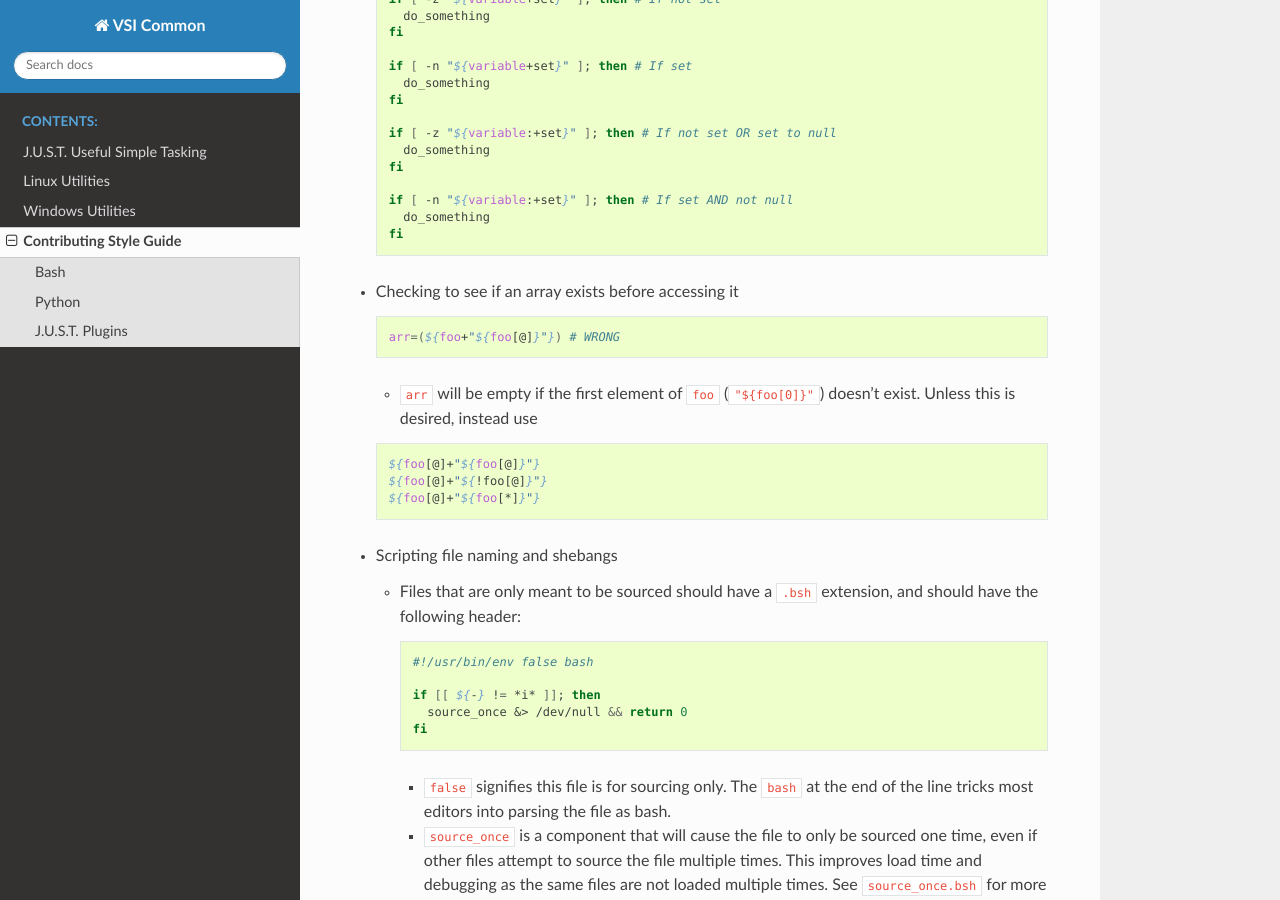
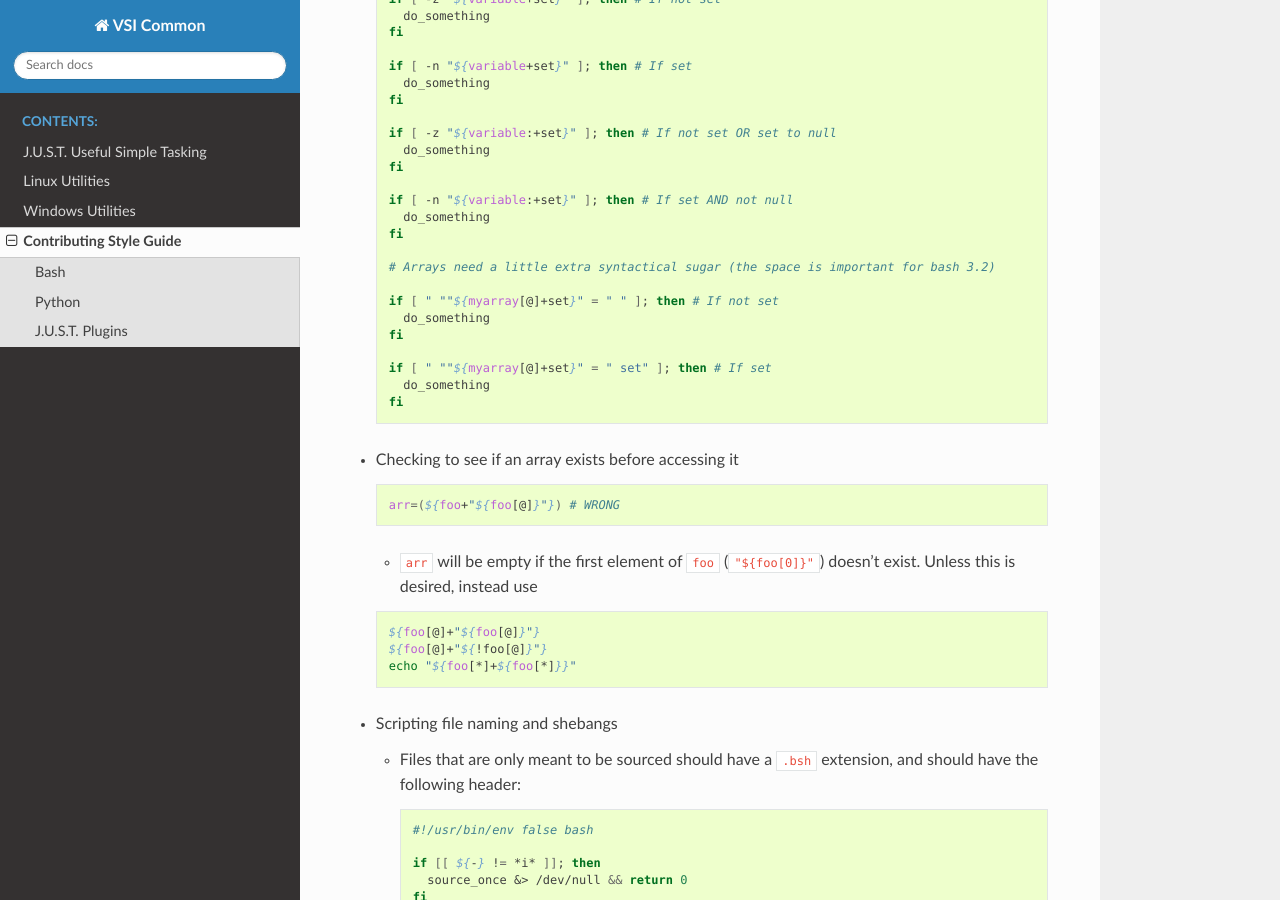
Before and after one commit to VisionSystemsInc/vsi_common, a Sphinx documentation site: the page built from docs/style.rst, in a window 1280 px wide and 900 px high, scrolled down 3565 px. Built offline with Sphinx 7.4.7 and the Read the Docs theme 2.0.0, drawn with Linux system fonts in a browser that asks for light colours; pages that are not in the unit, such as notebooks, are missing from menus; cross-references to code outside the pages are shown as plain code.

Commit message:
@ to * for * expansion
Signed-off-by: Andy Neff <andy@visionsystemsinc.com>

```diff
--- a/docs/style.rst
+++ b/docs/style.rst
@@ -205,6 +205,17 @@ We like to use `>&` for file descriptors (numbers), and `&>` for filenames
        do_something
      fi
 
+     # Arrays need a little extra syntactical sugar (the space is important for bash 3.2)
+
+     if [ " ""${myarray[@]+set}" = " " ]; then # If not set
+       do_something
+     fi
+
+     if [ " ""${myarray[@]+set}" = " set" ]; then # If set
+       do_something
+     fi
+
+
 * Checking to see if an array exists before accessing it
 
   .. code-block:: bash
@@ -217,7 +228,7 @@ We like to use `>&` for file descriptors (numbers), and `&>` for filenames
 
      ${foo[@]+"${foo[@]}"}
      ${foo[@]+"${!foo[@]}"}
-     ${foo[@]+"${foo[*]}"}
+     echo "${foo[*]+${foo[*]}}"
 
 * Scripting file naming and shebangs
 
```
Also changed, not shown: 3 other files.
